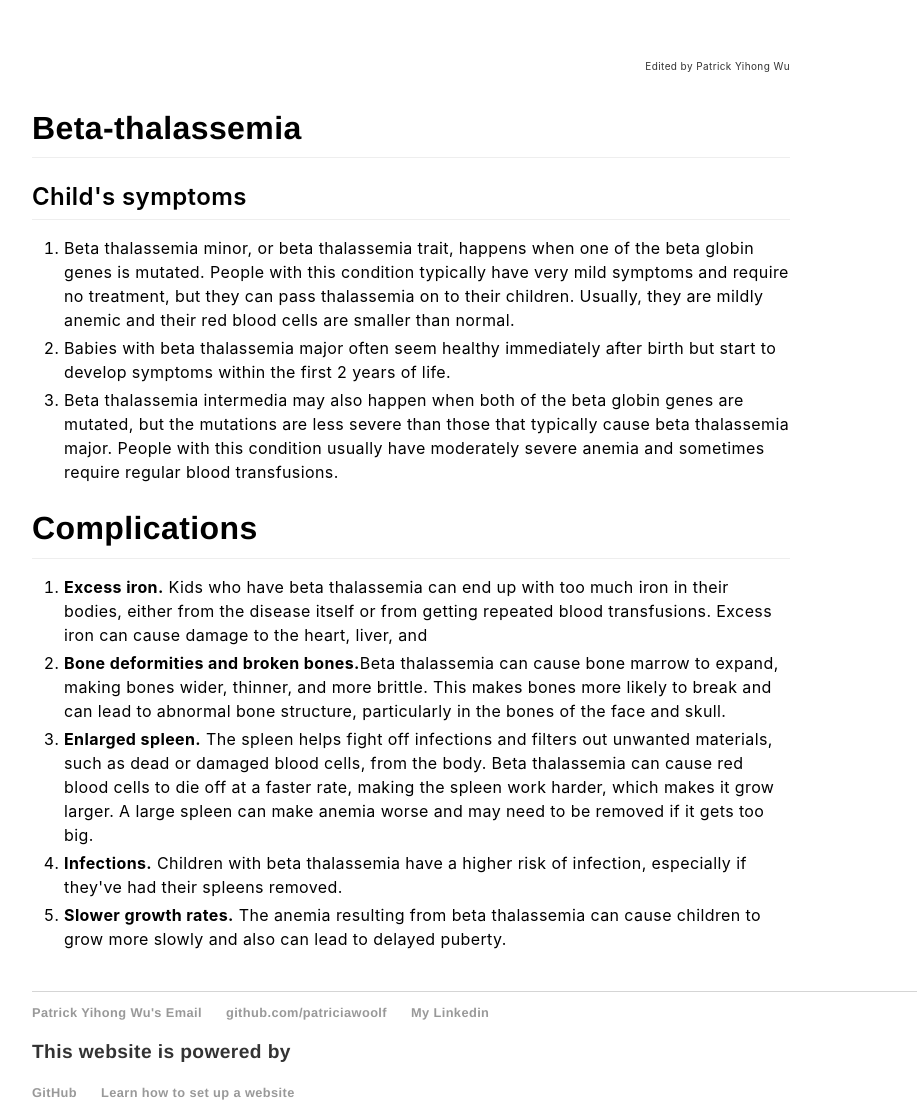
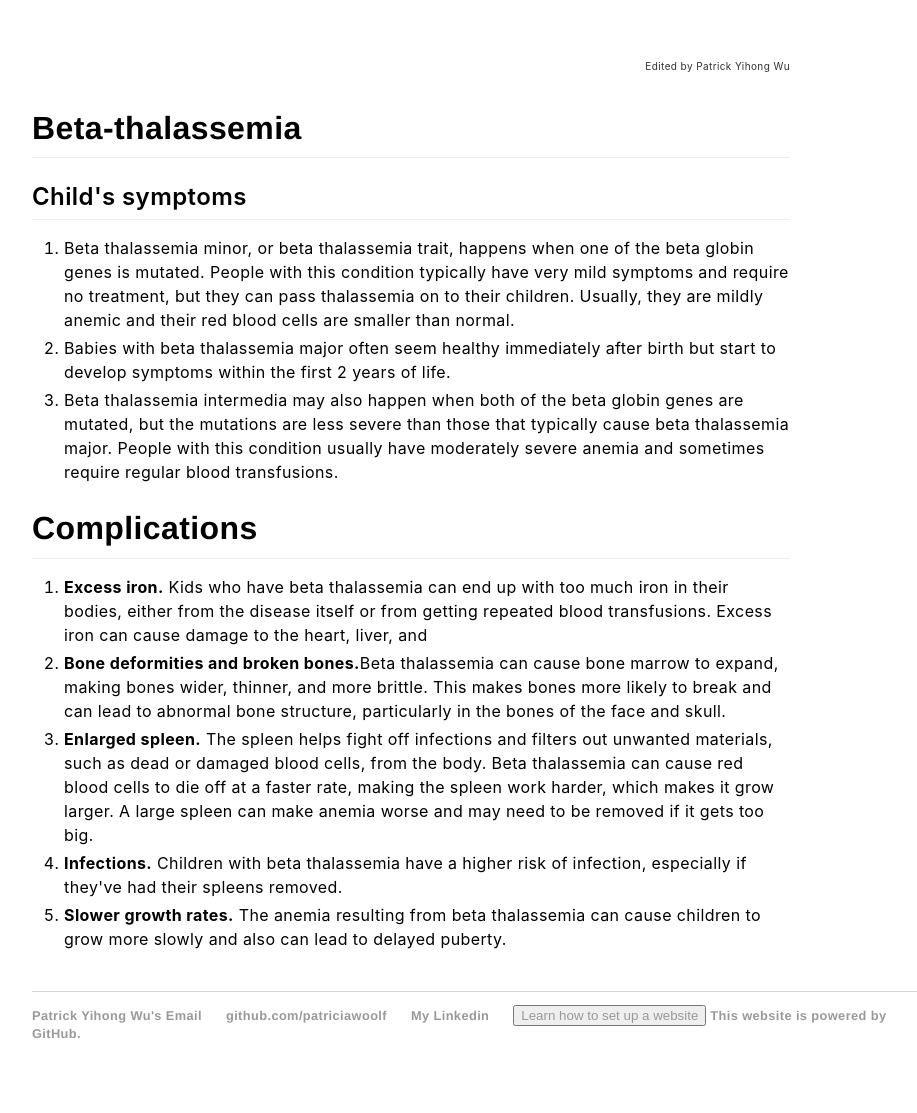
Before and after one commit to patriciawoolf/patriciawoolf-github.io, a Jekyll site: the page built from index.html, in a window 1280 px wide. Shown: the whole page, without its empty margins (160-1077 px from the left). Built offline with Jekyll 4.4.1, drawn with Linux system fonts in a browser that asks for light colours; some web fonts are replaced; after the commit the page ends 1054 px from its top, so only the background shows below that.

```diff
--- a/_layouts/default.html
+++ b/_layouts/default.html
@@ -16,8 +16,8 @@
 	        		<li><a href="mailto:patrick93205@yahoo.com.tw">Patrick Yihong Wu's Email</a></li>
 	        		<li><a href="https://github.com/patriciawoolf">github.com/patriciawoolf</a></li>
 				<li><a href="https://www.linkedin.com/in/yihong-patrick-wu-8818a9151/">My Linkedin</li>
-				<li><p>This website is powered by </p><a href="https://github.com/">GitHub</li>
-				<li><a href="http://jmcglone.com/guides/github-pages/">Learn how to set up a website</li>
+				<button><a href="http://jmcglone.com/guides/github-pages/">Learn how to set up a website</button>
+				<li><a href="https://github.com/">This website is powered by GitHub.</li>
 			</ul>
 
 		</body>
```
